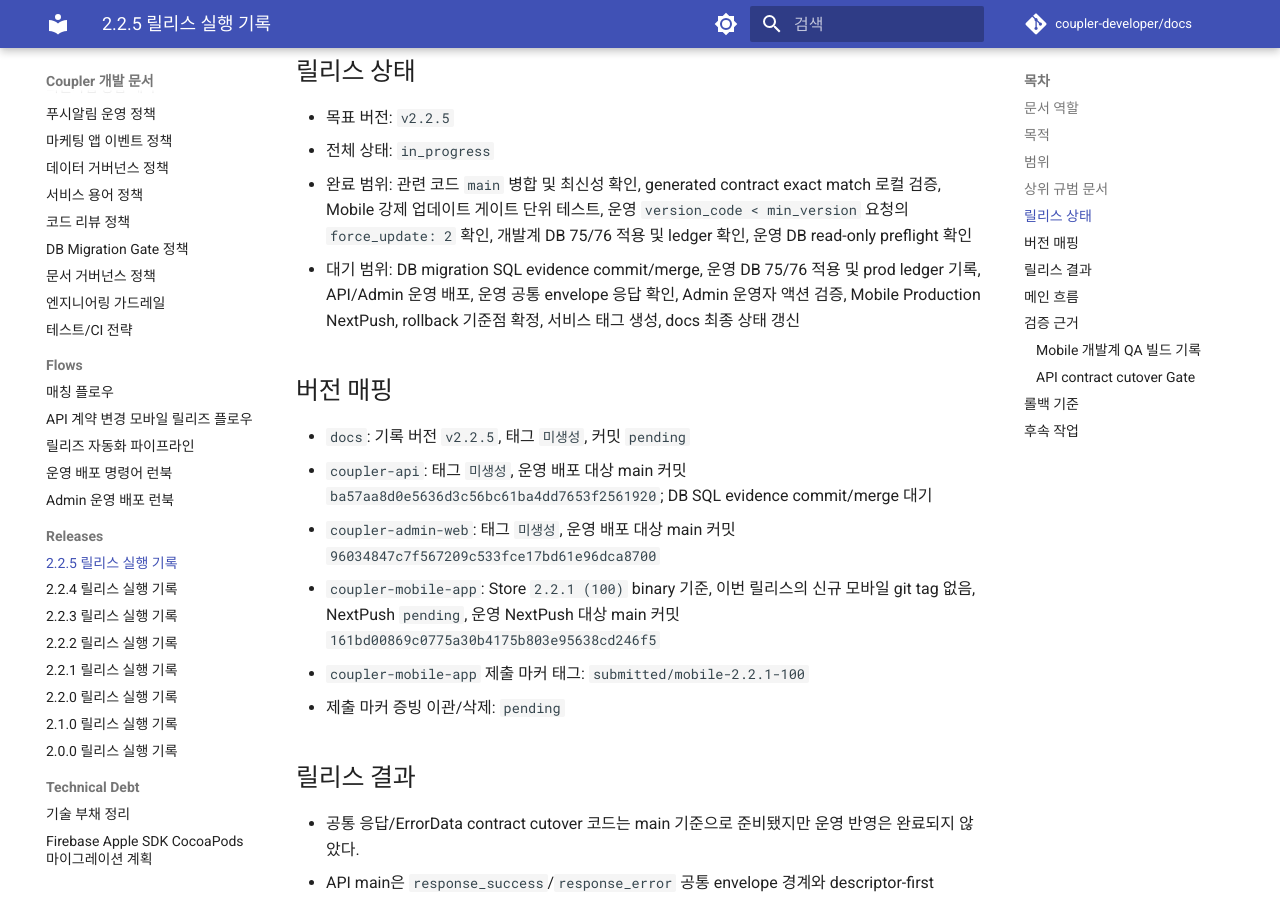
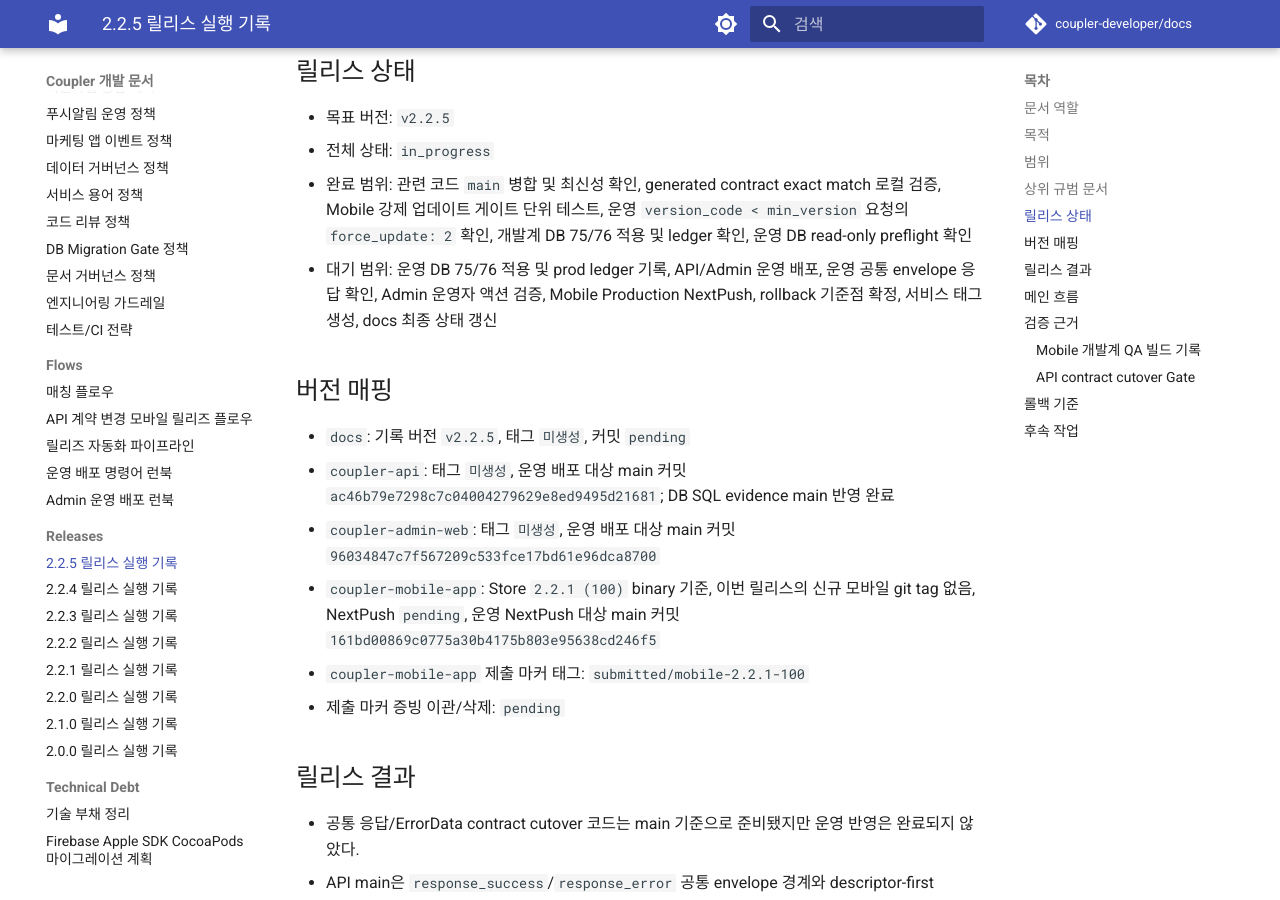
Before and after one commit to coupler-developer/docs, an MkDocs documentation site: the page built from content/releases/v2.2.5.md, in a window 1280 px wide and 900 px high, scrolled down 4452 px. Built offline with MkDocs 1.6.1 and Material for MkDocs 9.7.7, drawn with Linux system fonts in a browser that asks for light colours; comment, search, counter and statistics services are not loaded; some of the changed text lies outside the part shown.

Commit message:
docs: point v2.2.5 at migration SQL commit

```diff
--- a/content/releases/v2.2.5.md
+++ b/content/releases/v2.2.5.md
@@ -21,7 +21,7 @@
     },
     "coupler-api": {
       "tag": null,
-      "commit": "ba57aa8d0e5636d3c56bc61ba4dd7653f2561920"
+      "commit": "ac46b79e7298c7c04004279629e8ed9495d21681"
     },
     "coupler-admin-web": {
       "tag": null,
@@ -140,7 +140,7 @@
   "apiContractCutover": {
     "status": "pending",
     "comparisonRefs": {
-      "coupler-api": "ba57aa8d0e5636d3c56bc61ba4dd7653f2561920",
+      "coupler-api": "ac46b79e7298c7c04004279629e8ed9495d21681",
       "coupler-mobile-app": "161bd00869c0775a30b4175b803e95638cd246f5",
       "coupler-admin-web": "96034847c7f567209c533fce17bd61e96dca8700"
     },
@@ -205,12 +205,12 @@
 - 목표 버전: `v2.2.5`
 - 전체 상태: `in_progress`
 - 완료 범위: 관련 코드 `main` 병합 및 최신성 확인, generated contract exact match 로컬 검증, Mobile 강제 업데이트 게이트 단위 테스트, 운영 `version_code < min_version` 요청의 `force_update: 2` 확인, 개발계 DB 75/76 적용 및 ledger 확인, 운영 DB read-only preflight 확인
-- 대기 범위: DB migration SQL evidence commit/merge, 운영 DB 75/76 적용 및 prod ledger 기록, API/Admin 운영 배포, 운영 공통 envelope 응답 확인, Admin 운영자 액션 검증, Mobile Production NextPush, rollback 기준점 확정, 서비스 태그 생성, docs 최종 상태 갱신
+- 대기 범위: 운영 DB 75/76 적용 및 prod ledger 기록, API/Admin 운영 배포, 운영 공통 envelope 응답 확인, Admin 운영자 액션 검증, Mobile Production NextPush, rollback 기준점 확정, 서비스 태그 생성, docs 최종 상태 갱신
 
 ## 버전 매핑
 
 - `docs`: 기록 버전 `v2.2.5`, 태그 `미생성`, 커밋 `pending`
-- `coupler-api`: 태그 `미생성`, 운영 배포 대상 main 커밋 `ba57aa8d0e5636d3c56bc61ba4dd7653f2561920`; DB SQL evidence commit/merge 대기
+- `coupler-api`: 태그 `미생성`, 운영 배포 대상 main 커밋 `ac46b79e7298c7c04004279629e8ed9495d21681`; DB SQL evidence main 반영 완료
 - `coupler-admin-web`: 태그 `미생성`, 운영 배포 대상 main 커밋 `96034847c7f567209c533fce17bd61e96dca8700`
 - `coupler-mobile-app`: Store `2.2.1 (100)` binary 기준, 이번 릴리스의 신규 모바일 git tag 없음, NextPush `pending`, 운영 NextPush 대상 main 커밋 `161bd00869c0775a30b4175b803e95638cd246f5`
 - `coupler-mobile-app` 제출 마커 태그: `submitted/mobile-2.2.1-100`
@@ -273,7 +273,7 @@ API/Admin/Mobile 공통 응답 또는 ErrorData contract cutover가 포함되므
 
 - Cutover 상태: `pending`
 - 비교 기준 ref:
-    - `coupler-api`: `ba57aa8d0e5636d3c56bc61ba4dd7653f2561920`
+    - `coupler-api`: `ac46b79e7298c7c04004279629e8ed9495d21681`
     - `coupler-mobile-app`: `161bd00869c0775a30b4175b803e95638cd246f5`
     - `coupler-admin-web`: `96034847c7f567209c533fce17bd61e96dca8700`
 - Generated contract exact match:
@@ -308,7 +308,6 @@ API/Admin/Mobile 공통 응답 또는 ErrorData contract cutover가 포함되므
 
 ## 후속 작업
 
-- DB migration SQL evidence 변경을 `coupler-api` main에 반영한다.
 - 운영 DB 75/76 적용과 prod ledger 기록을 수행한다.
 - API/Admin 운영 배포를 수행한다.
 - 운영 API의 top-level envelope이 `{ ok, data | error }`로 전환됐는지 확인한다.
```
